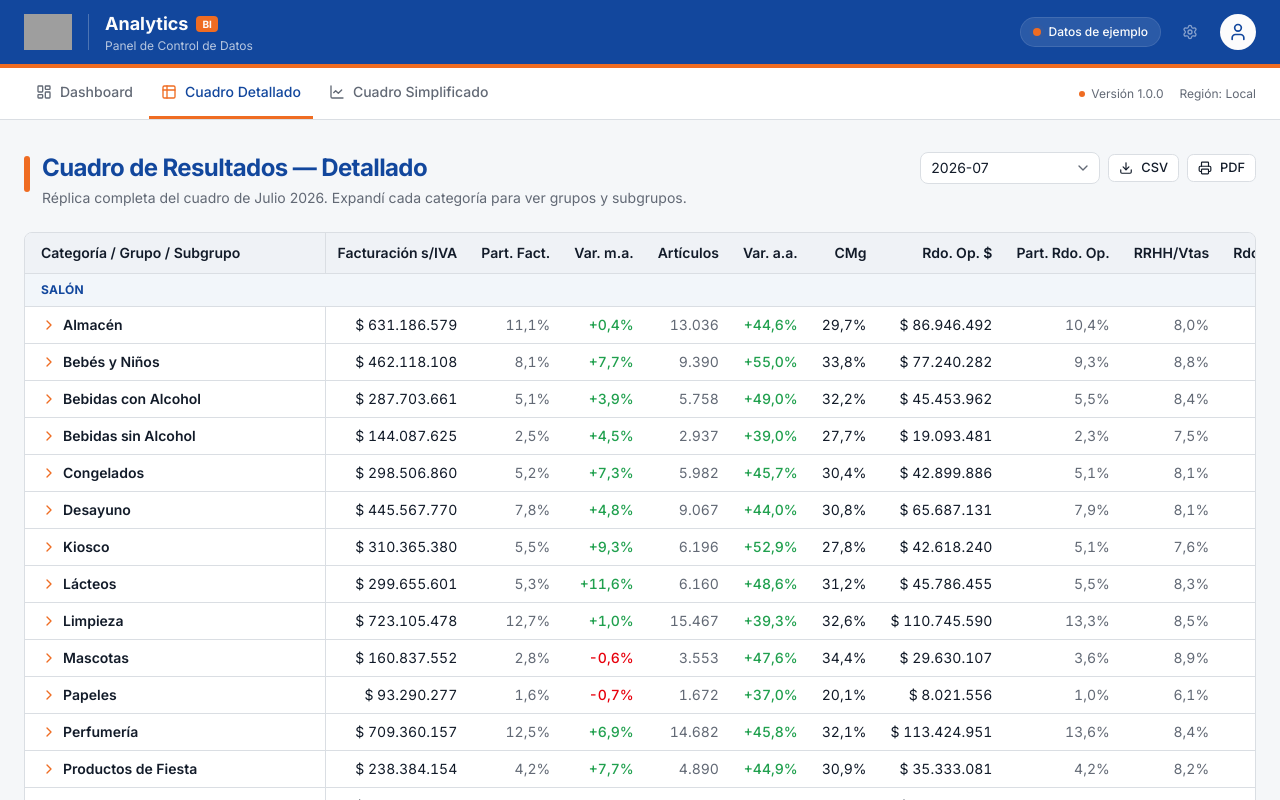
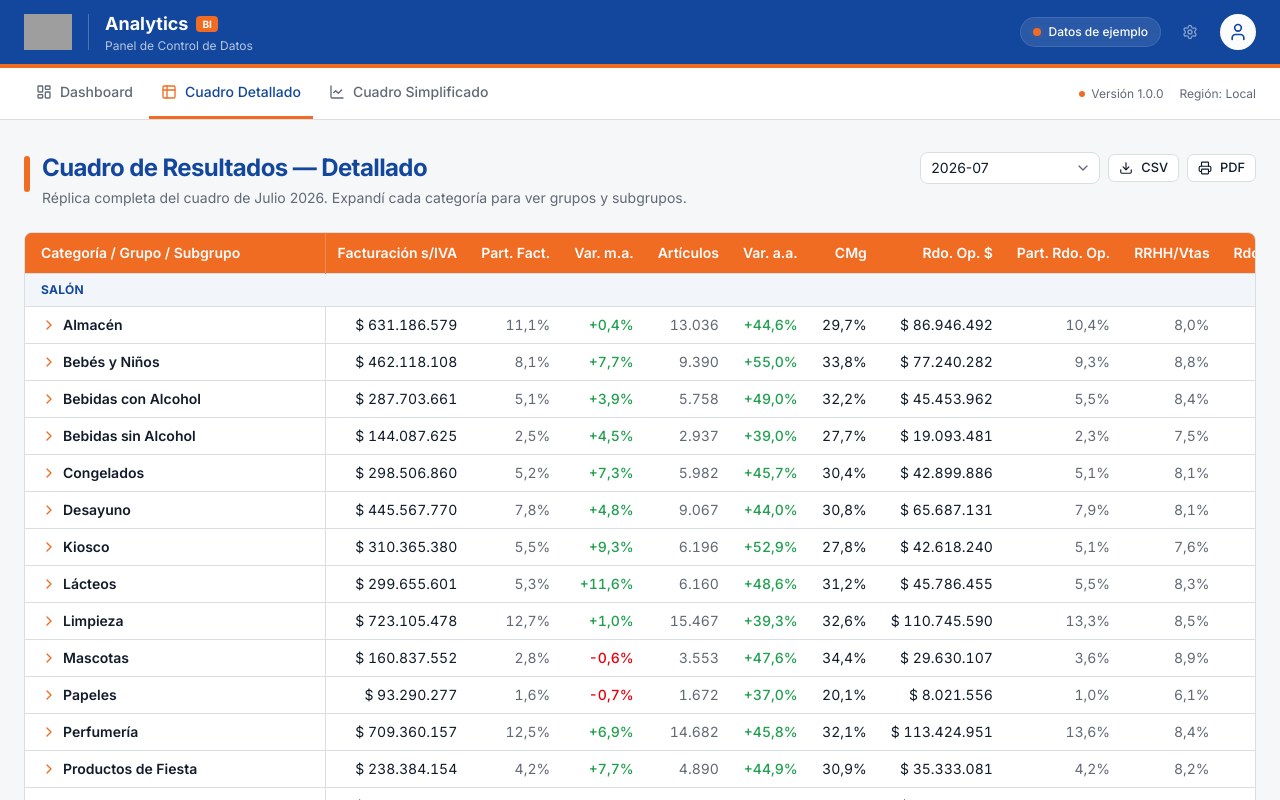
Before and after one commit to Wschanzze/Proyecto-BI, a Next.js app: page / in a window 1280 px wide. Both pictures are taken after a click on the button "Cuadro Detallado". Shown: the top 800 px of the page. Built offline with nearby package versions, Linux system fonts and the light colour scheme; grey boxes are pictures that could not be loaded.

Commit message:
style: apply company orange background to column headers and format TOTAL GENERAL row to look bold and clean

```diff
--- a/components/monarca/views/cuadro-detallado.tsx
+++ b/components/monarca/views/cuadro-detallado.tsx
@@ -144,12 +144,12 @@ export function CuadroDetallado({
       <div className="overflow-x-auto rounded-lg border border-border bg-card">
         <table className="w-full border-collapse text-sm">
           <thead>
-            <tr className="border-b border-border bg-muted">
-              <th className="sticky left-0 z-10 bg-muted px-4 py-2.5 text-left font-semibold text-foreground min-w-[300px] whitespace-nowrap border-r border-border">
+            <tr className="border-b border-border bg-accent text-accent-foreground">
+              <th className="sticky left-0 z-10 bg-accent px-4 py-2.5 text-left font-semibold text-accent-foreground min-w-[300px] whitespace-nowrap border-r border-white/20">
                 Categoría / Grupo / Subgrupo
               </th>
               {COLS.map((c) => (
-                <th key={c} className="whitespace-nowrap px-3 py-2.5 text-right font-semibold text-foreground">
+                <th key={c} className="whitespace-nowrap px-3 py-2.5 text-right font-semibold text-accent-foreground">
                   {c}
                 </th>
               ))}
@@ -169,18 +169,16 @@ export function CuadroDetallado({
               />
             ))}
             {/* Total general */}
-            <tr className="border-t-2 border-primary bg-primary text-primary-foreground">
-              <td className="sticky left-0 z-10 bg-primary px-4 py-3 font-bold min-w-[300px] whitespace-nowrap border-r border-primary/20">TOTAL GENERAL</td>
-              <td className="px-3 py-3 text-right font-bold tabular-nums">{formatCurrency(cuadro.total.facturacion)}</td>
+            <tr className="border-t-2 border-primary bg-primary text-primary-foreground font-bold">
+              <td className="sticky left-0 z-10 bg-primary px-4 py-3 min-w-[300px] whitespace-nowrap border-r border-white/20">TOTAL GENERAL</td>
+              <td className="px-3 py-3 text-right tabular-nums">{formatCurrency(cuadro.total.facturacion)}</td>
               <td className="px-3 py-3 text-right tabular-nums">100,0%</td>
               <td colSpan={2} className="px-3 py-3 text-right tabular-nums">
                 {formatNumber(cuadro.total.articulos)} art.
               </td>
               <td className="px-3 py-3 text-right tabular-nums text-primary-foreground/60">—</td>
               <td className="px-3 py-3 text-right tabular-nums">{formatPercent(cuadro.total.cmg)}</td>
-              <td className="px-3 py-3 text-right font-bold tabular-nums">
-                {formatCurrency(cuadro.total.resultadoOperativo)}
-              </td>
+              <td className="px-3 py-3 text-right tabular-nums">{formatCurrency(cuadro.total.resultadoOperativo)}</td>
               <td className="px-3 py-3 text-right tabular-nums">100,0%</td>
               <td className="px-3 py-3 text-right tabular-nums">{formatPercent(cuadro.total.rrhhSobreVentas)}</td>
               <td className="px-3 py-3 text-right tabular-nums">
@@ -190,7 +188,7 @@ export function CuadroDetallado({
               <td className="px-3 py-3 text-right tabular-nums">
                 {formatPercent((cuadro.total.resultadoFinal / cuadro.total.facturacion) * 100)}
               </td>
-              <td className="px-3 py-3 text-right font-bold tabular-nums">
+              <td className="px-3 py-3 text-right tabular-nums">
                 {formatCurrency(cuadro.total.resultadoFinal)}
               </td>
             </tr>
```
